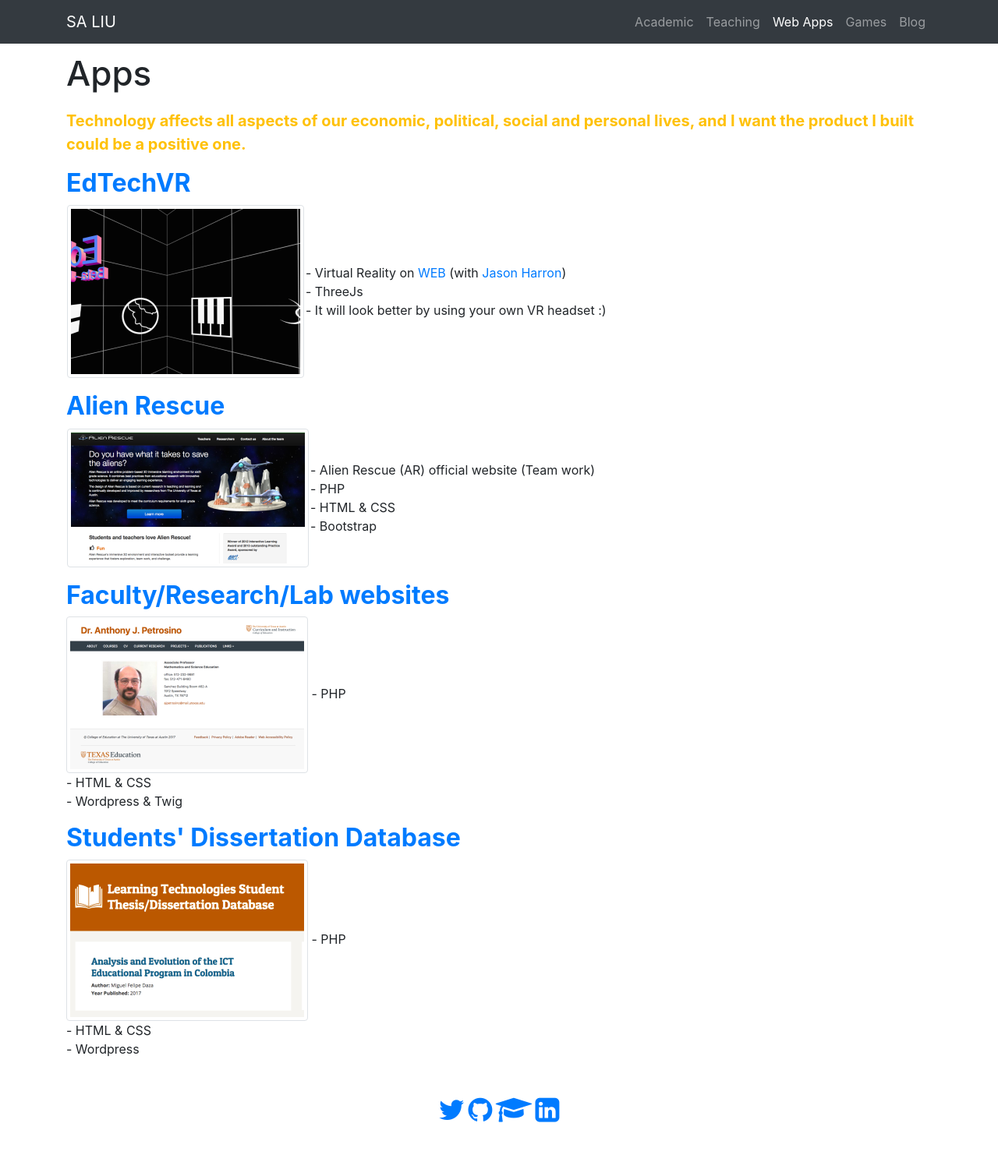
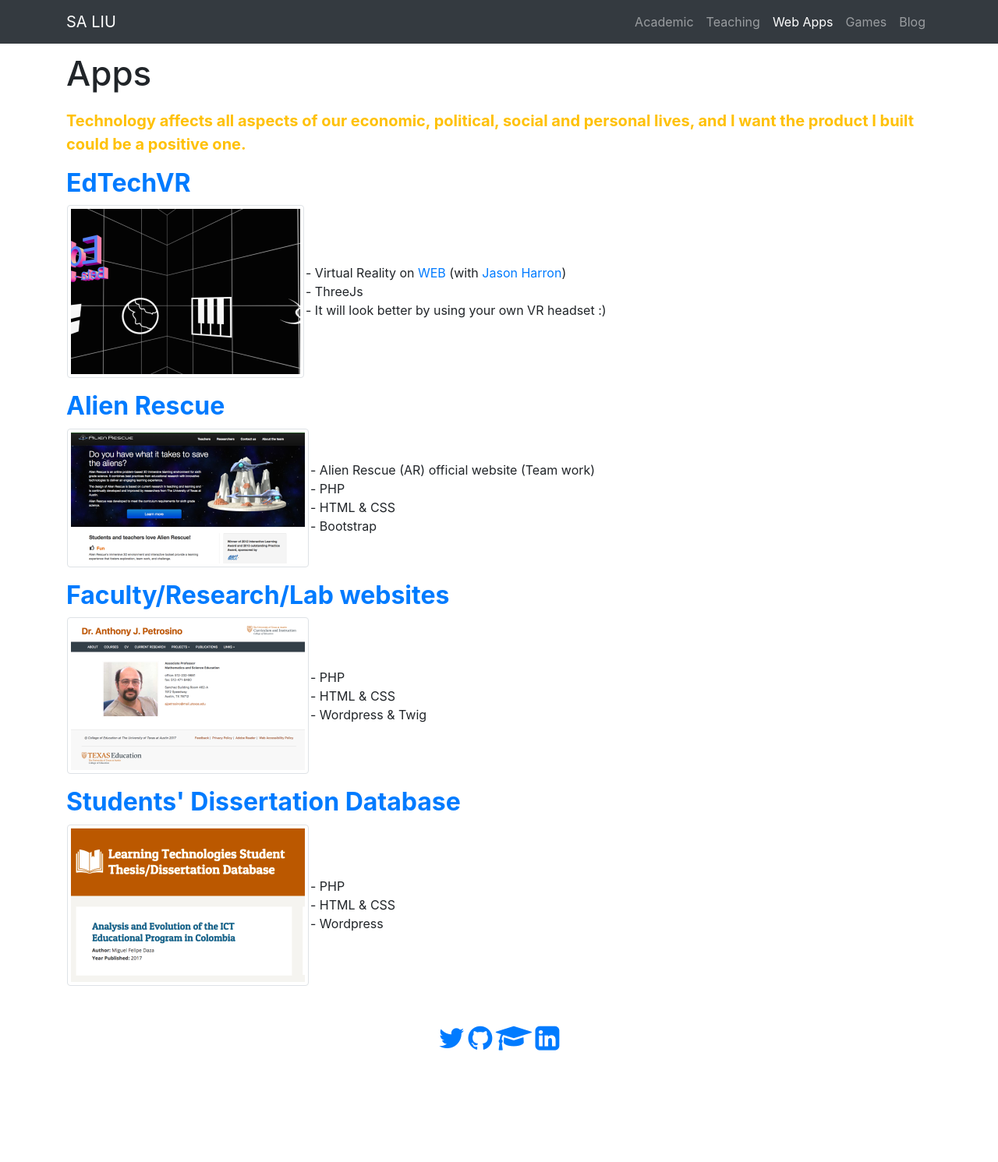
Before and after one commit to Tonicdragon6x66/saliudev.github.io, a Jekyll site: the page built from apps/index.html, in a window 1280 px wide. Shown: the whole page at 78% size. Built offline with Jekyll 4.4.1, drawn with Linux system fonts in a browser that asks for light colours; after the commit the page ends 1399 px from its top, so only the background shows below that.

Commit message:
style 4 images

```diff
--- a/apps/index.html
+++ b/apps/index.html
@@ -72,25 +72,38 @@
         <div class="appblock">
             <h2 class="text-primary"><strong><a href="https://sites.edb.utexas.edu/">Faculty/Research/Lab websites</a></strong></h2>
 
+            <table>
+                <tr>
+                    <td>
                     <img class="img-thumbnail img-responsive" alt="vr" src="/img/faculty.png">
-
+                    </td>
+                    <td class="appright">
                     - PHP
                     <br>
                     - HTML & CSS
                     <br>
                     - Wordpress & Twig
+                    </td>
+                </tr>
+            </table>
         </div>
 
 
         <div class="appblock">
             <h2 class="text-primary"><strong><a href="https://oi2.edb.utexas.edu/ltdb/">Students' Dissertation Database</a></strong></h2>
-
+            <table>
+                <tr>
+                    <td>
                     <img class="img-thumbnail img-responsive" alt="vr" src="/img/ltdd.png">
-
+                    </td>
+                    <td class="appright">
                         - PHP
                         <br>
 
                         - HTML & CSS
                         <br>
                         - Wordpress
+                    </td>
+                </tr>
+            </table>
         </div>
```
Lines whose indentation alone changed are shown as unchanged.
